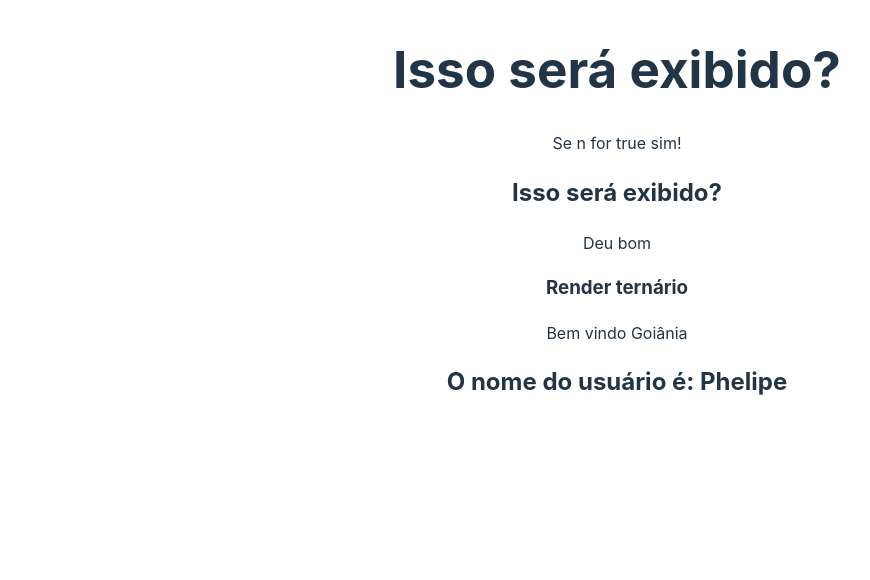
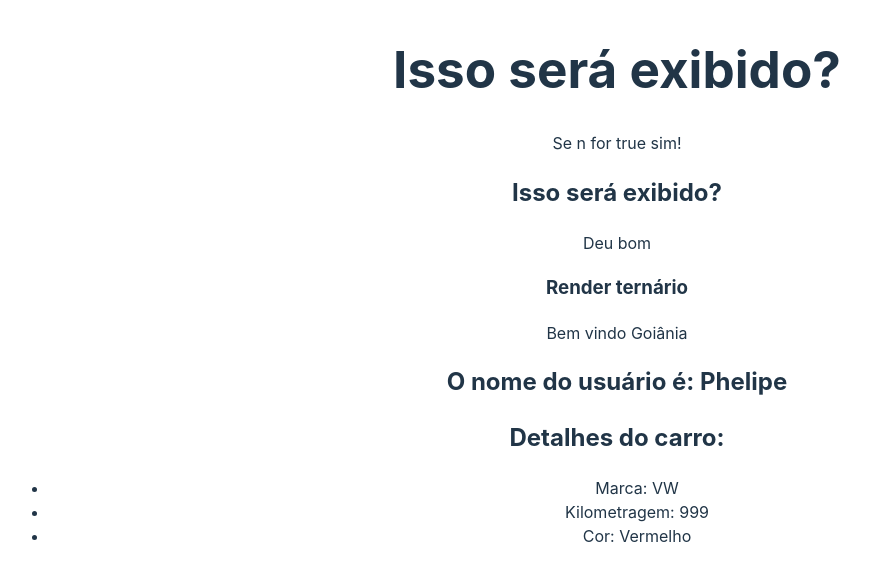
Before and after one commit to phelipeguimaraes/front-end, a React (Vite) app in the folder 3_React/3_AVANCANDO_EM_REACT/avancando/: page / in a window 1280 px wide. Shown: the part 1515-2095 px from the top of the page, without its empty margins (23-893 px from the left). Built offline with nearby package versions, Linux system fonts and the light colour scheme.

Commit message:
Desestruturando props

```diff
--- a/3_React/3_AVANCANDO_EM_REACT/avancando/src/App.jsx
+++ b/3_React/3_AVANCANDO_EM_REACT/avancando/src/App.jsx
@@ -14,6 +14,9 @@
 
 // 8 - props
 import ShowUserName from './components/ShowUserName'
+
+// 9 - desestruturando props
+import CarDetails from './components/CarDetails'
 
 import './App.css'
 
@@ -36,7 +39,9 @@
         {/* 7 - render condicional */}
         <ConditionalRender />
         {/* 8 - props */}
-        <ShowUserName name="Phelipe" />
+        <ShowUserName name="Phelipe"/>
+        {/* 9 - desestruturando props */}
+        <CarDetails brand="VW" km={999} color="Vermelho"/>
       </div>
     </>
   )
--- /dev/null
+++ b/3_React/3_AVANCANDO_EM_REACT/avancando/src/components/CarDetails.jsx
@@ -0,0 +1,15 @@
+
+const CarDetails = ({brand, km, color}) => {
+  return (
+    <div>
+        <h2>Detalhes do carro:</h2>
+        <ul>
+            <li>Marca: {brand}</li>
+            <li>Kilometragem: {km}</li>
+            <li>Cor: {color}</li>
+        </ul>
+    </div>
+  )
+}
+
+export default CarDetails
```
